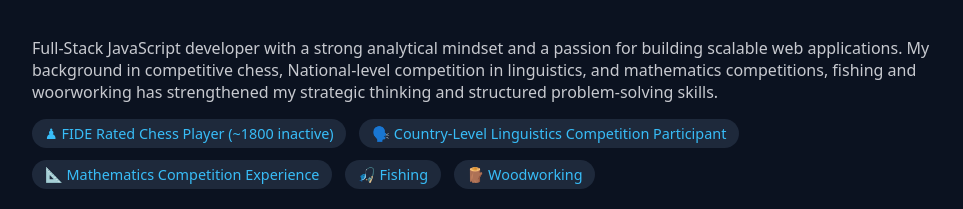
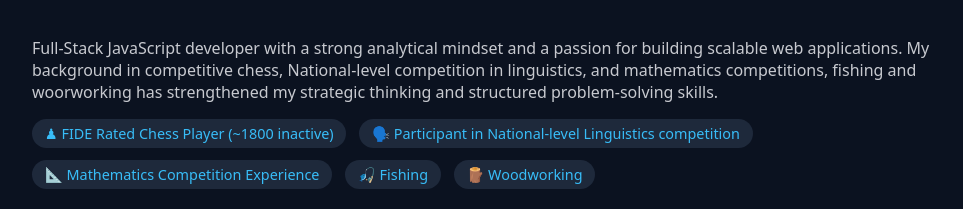
Before and after one commit to BozhidarZagorov/myCV, a React (Vite) app: page / in a window 1280 px wide. Shown: the part 1043-1252 px from the top of the page, without its empty margins (158-1121 px from the left). Built offline with nearby package versions, Linux system fonts and the light colour scheme.

Commit message:
some tag changes

```diff
--- a/src/sections/CV.jsx
+++ b/src/sections/CV.jsx
@@ -35,7 +35,7 @@ export default function CV() {
           </p>
           <div className="cv-tags">
             <span>♟ FIDE Rated Chess Player (~1800 inactive)</span>
-            <span>🗣️ Country-Level Linguistics Competition Participant</span>
+            <span>🗣️ Participant in National-level Linguistics competition </span>
             <span>📐 Mathematics Competition Experience</span>
             <span>🎣 Fishing</span>
             <span>🪵 Woodworking</span>
```
